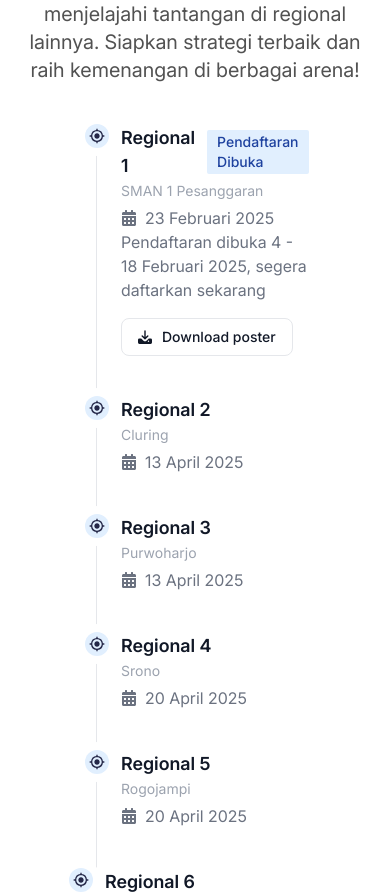
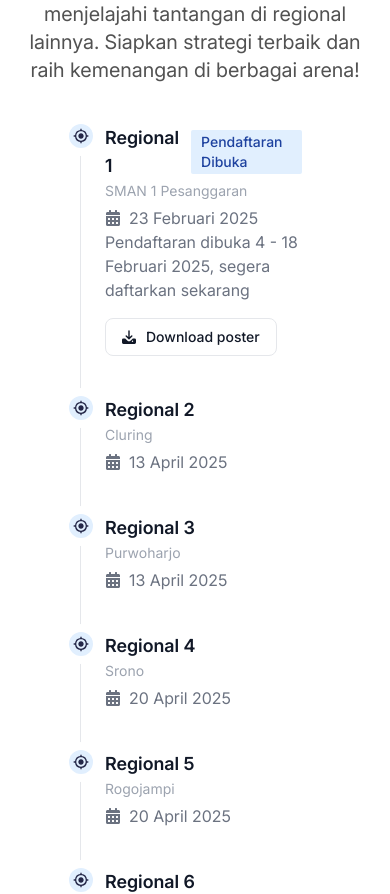
Before and after one commit to Firay24/JD-FiraYusiRukmana-jcc-frontend, a Next.js app: page / in a window 390 px wide. Shown: the part 1140-2034 px from the top of the page. Built offline with nearby package versions, Linux system fonts and the light colour scheme.

Commit message:
fix(landing): adjust regional timeline styling
- Corrected margin on regional timeline list.
- Improved layout responsiveness on md screens.

```diff
--- a/src/app/(landing)/_component/Main/index.tsx
+++ b/src/app/(landing)/_component/Main/index.tsx
@@ -165,7 +165,7 @@ const MainLandingPage = ({ convertEpochToDate }: MainLandingProps) => {
           <p className="mt-4 w-[90%] text-center text-xl text-black text-neutral-600 md:max-w-[60%]">Setiap regional hanya dapat mengikuti satu jenis lomba, tetapi peserta bebas menjelajahi tantangan di regional lainnya. Siapkan strategi terbaik dan raih kemenangan di berbagai arena!</p>
         </div>
         <div className="relative mx-20 mt-10 grid max-w-full grid-cols-1 gap-x-20 md:grid-cols-3">
-          <ol className="relative col-span-1 ml-4 border-s border-gray-200 md:col-span-2">
+          <ol className="relative col-span-1 ml-0 border-s border-gray-200 md:col-span-2 md:ml-4">
             {regionalTimeline.slice(0, 5).map((item, index) => (
               <li key={index} className="mb-10 ms-6">
                 <span className="absolute -left-3 flex h-6 w-6 items-center justify-center rounded-full bg-blue-100 text-base-navy ring-8 ring-white">
```
